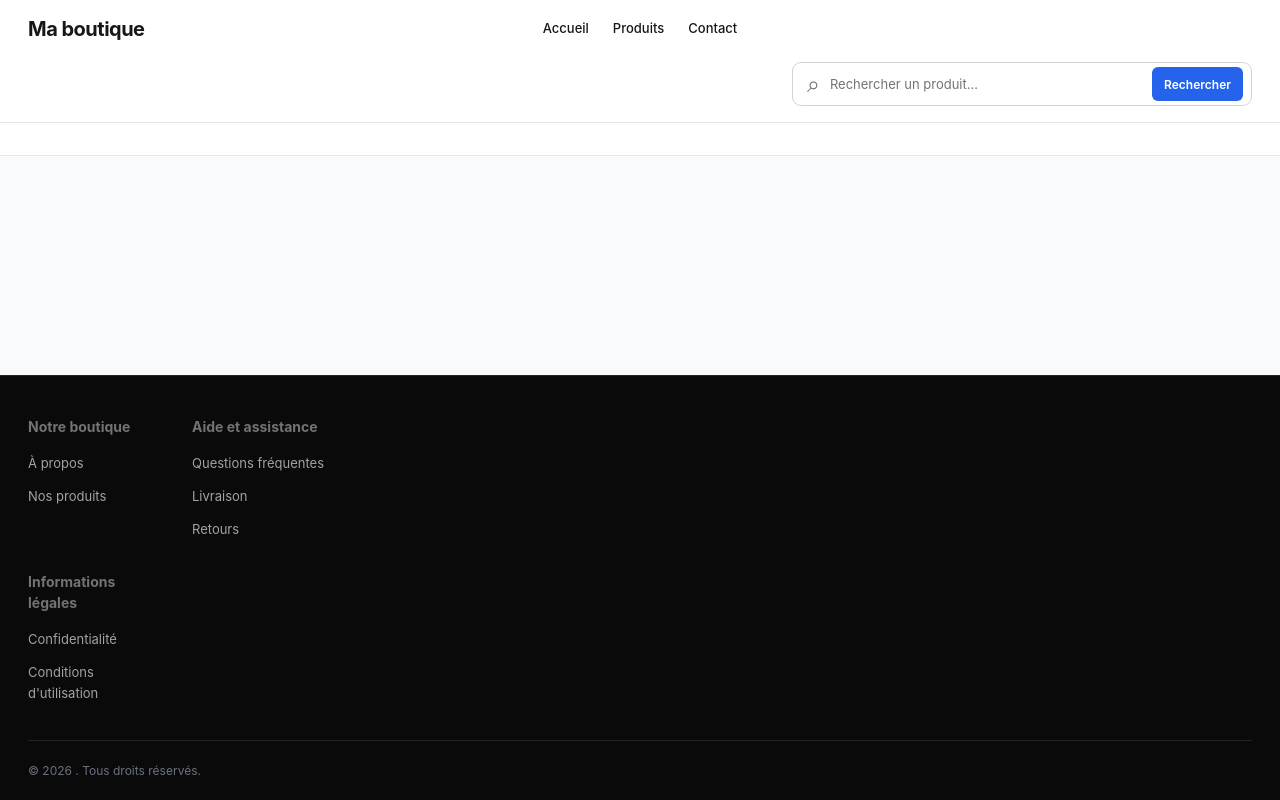
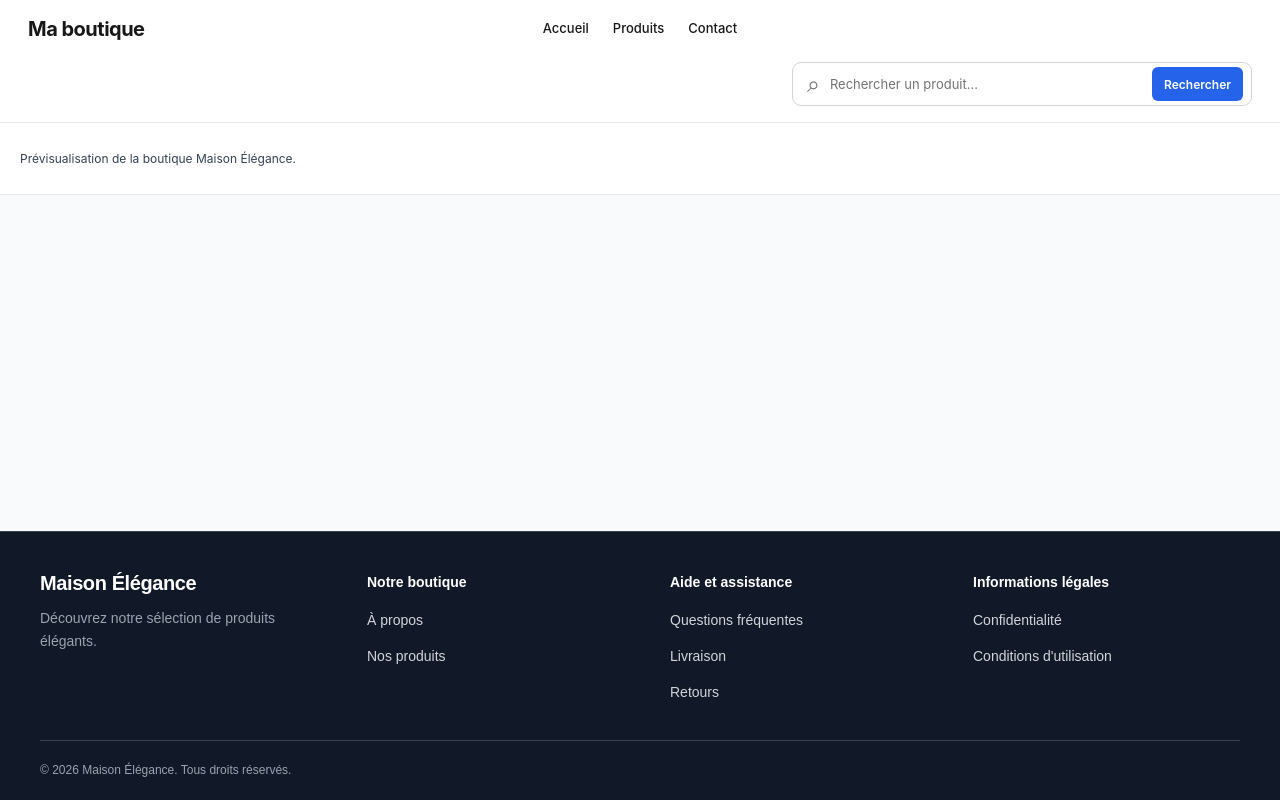
Before and after one commit to Jrdann03/Plateforme_FrontEnd, an Angular app: page /demo in a window 1280 px wide. Built offline with nearby package versions, Linux system fonts and the light colour scheme.

Commit message:
fonctionnalite footer terminee

```diff
--- a/src/app/features/demo/demo/demo.html
+++ b/src/app/features/demo/demo/demo.html
@@ -1 +1,5 @@
-<app-store-site> <div class="demo-controls"> <!-- Nous ajouterons ici les contrôles de démonstration. --> </div> </app-store-site>
+<app-store-site [footerConfig]="footerConfig()">
+  <div class="demo-controls">
+    <p>Prévisualisation de la boutique Maison Élégance.</p>
+  </div>
+</app-store-site>
--- a/src/app/features/demo/demo/demo.ts
+++ b/src/app/features/demo/demo/demo.ts
@@ -1,6 +1,10 @@
-import { Component } from '@angular/core';
+import { Component, signal } from '@angular/core';
 
 import { StoreSite } from '../../store-site/store-site';
+
+import {
+  StoreFooterConfigInput,
+} from '../../../shared/components/footer/footer.config';
 
 @Component({
   selector: 'app-demo',
@@ -9,4 +13,32 @@ import { StoreSite } from '../../store-site/store-site';
   templateUrl: './demo.html',
   styleUrl: './demo.scss',
 })
-export class Demo {}
+export class Demo {
+  protected readonly footerConfig = signal<StoreFooterConfigInput>({
+  layout: 'classic',
+  brand: {
+    name: 'Maison Élégance',
+    description: 'Découvrez notre sélection de produits élégants.',
+    href: '/',
+    showLogo: false,
+  },
+  showCopyright: true,
+  copyrightText: 'Tous droits réservés.',
+  theme: {
+    background: '#111827',
+    text: '#ffffff',
+    muted: '#9ca3af',
+    border: '#374151',
+    link: '#d1d5db',
+    linkHover: '#ffffff',
+    focusRing: '#93c5fd',
+    fontFamily: 'Arial, sans-serif',
+    fontSize: '14px',
+    paddingX: '32px',
+    paddingY: '40px',
+    columnGap: '36px',
+    rowGap: '14px',
+    contentMaxWidth: '1200px',
+  },
+});
+}
--- a/src/app/features/store-site/store-site.html
+++ b/src/app/features/store-site/store-site.html
@@ -5,5 +5,5 @@
     <ng-content />
   </main>
 
-  <app-footer />
+  <app-footer [config]="footerConfig()" />
 </div>
--- a/src/app/features/store-site/store-site.ts
+++ b/src/app/features/store-site/store-site.ts
@@ -2,6 +2,10 @@ import { Component, input } from '@angular/core';
 
 import { Header } from '../../shared/components/header/header';
 import { Footer } from '../../shared/components/footer/footer';
+
+import {
+  StoreFooterConfigInput,
+} from '../../shared/components/footer/footer.config';
 
 @Component({
   selector: 'app-store-site',
@@ -13,25 +17,5 @@ import { Footer } from '../../shared/components/footer/footer';
 export class StoreSite {
   readonly storeName = input<string>('Ma boutique');
 
-  protected readonly footerConfig = {
-  storeName: 'Maison Élégance',
-  showStoreName: true,
-  layout: 'columns' as const,
-  showCopyright: true,
-  copyrightText: 'Tous droits réservés.',
-  columns: [
-    {
-      id: 'about',
-      title: 'À propos',
-      links: [
-        {
-          id: 'about-us',
-          label: 'Qui sommes-nous ?',
-          href: '/a-propos',
-        },
-      ],
-    },
-  ],
-  bottomLinks: [],
-};
+  readonly footerConfig = input<StoreFooterConfigInput>({});
 }
--- a/src/app/shared/components/footer/footer.config.ts
+++ b/src/app/shared/components/footer/footer.config.ts
@@ -1,86 +1,171 @@
-/*
+export type FooterLayout = 'classic' | 'centered' | 'brand-focused';
 
-Configuration du footer partagé par les boutiques.
+export interface FooterLink {
+  id: string;
+  label: string;
+  href: string;
+  visible?: boolean;
+  external?: boolean;
+}
 
-*
+export interface FooterColumn {
+  id: string;
+  title: string;
+  links: FooterLink[];
+  visible?: boolean;
+}
 
-Chaque boutique peut recevoir sa propre configuration depuis
-le backend, sans nécessiter un composant Angular supplémentaire.
+export interface FooterBrandConfig {
+  name: string;
+  logoUrl?: string;
+  logoAlt?: string;
+  description?: string;
+  href?: string;
+  showLogo?: boolean;
+}
 
-*/
+export interface FooterSocialLink {
+  id: string;
+  label: string;
+  href: string;
+  visible?: boolean;
+}
 
-/* -------------------------------------------------------------------------- / / Types / / -------------------------------------------------------------------------- */
+export interface FooterTheme {
+  background: string;
+  text: string;
+  muted: string;
+  border: string;
+  link: string;
+  linkHover: string;
+  focusRing: string;
+  fontFamily: string;
+  fontSize: string;
+  paddingX: string;
+  paddingY: string;
+  columnGap: string;
+  rowGap: string;
+  contentMaxWidth: string;
+}
 
-export type FooterLayout = | 'classic' | 'centered' | 'brand-focused';
+export interface StoreFooterConfig {
+  layout: FooterLayout;
+  brand: FooterBrandConfig;
+  columns: FooterColumn[];
+  showSocialLinks: boolean;
+  socialLinks: FooterSocialLink[];
+  showCopyright: boolean;
+  copyrightText: string;
+  bottomLinks: FooterLink[];
+  theme: FooterTheme;
+}
 
-export interface FooterLink { id: string; label: string; href: string; visible?: boolean; external?: boolean; }
+export type StoreFooterConfigInput = {
+  layout?: FooterLayout;
+  brand?: Partial<FooterBrandConfig>;
+  columns?: FooterColumn[];
+  showSocialLinks?: boolean;
+  socialLinks?: FooterSocialLink[];
+  showCopyright?: boolean;
+  copyrightText?: string;
+  bottomLinks?: FooterLink[];
+  theme?: Partial<FooterTheme>;
+};
 
-export interface FooterColumn { id: string; title: string; links: FooterLink[]; visible?: boolean; }
+export const DEFAULTFOOTERCONFIG: StoreFooterConfig = {
+  layout: 'classic',
 
-export interface FooterBrandConfig { name: string; logoUrl?: string; logoAlt?: string; description?: string; href?: string; showLogo?: boolean; }
+  brand: {
+    name: 'Ma boutique',
+    href: '/',
+    showLogo: false,
+  },
 
-export interface FooterSocialLink { id: string; label: string; href: string; visible?: boolean; }
+  columns: [
+    {
+      id: 'shop',
+      title: 'Notre boutique',
+      visible: true,
+      links: [
+        {
+          id: 'about',
+          label: 'À propos',
+          href: '/a-propos',
+        },
+        {
+          id: 'products',
+          label: 'Nos produits',
+          href: '/produits',
+        },
+      ],
+    },
+    {
+      id: 'help',
+      title: 'Aide et assistance',
+      visible: true,
+      links: [
+        {
+          id: 'faq',
+          label: 'Questions fréquentes',
+          href: '/faq',
+        },
+        {
+          id: 'delivery',
+          label: 'Livraison',
+          href: '/livraison',
+        },
+        {
+          id: 'returns',
+          label: 'Retours',
+          href: '/retours',
+        },
+      ],
+    },
+    {
+      id: 'legal',
+      title: 'Informations légales',
+      visible: true,
+      links: [
+        {
+          id: 'privacy',
+          label: 'Confidentialité',
+          href: '/confidentialite',
+        },
+        {
+          id: 'terms',
+          label: "Conditions d'utilisation",
+          href: '/conditions',
+        },
+      ],
+    },
+  ],
 
-export interface FooterTheme { background: string; text: string; muted: string; border: string; link: string; linkHover: string; focusRing: string;
+  showSocialLinks: false,
+  socialLinks: [],
 
-fontFamily: string; fontSize: string;
+  showCopyright: true,
+  copyrightText: 'Tous droits réservés.',
 
-paddingX: string; paddingY: string;
+  bottomLinks: [],
 
-columnGap: string; rowGap: string;
+  theme: {
+    background: '#ffffff',
+    text: '#171717',
+    muted: '#737373',
+    border: '#e5e5e5',
+    link: '#525252',
+    linkHover: '#2563eb',
+    focusRing: '#93c5fd',
 
-contentMaxWidth: string; }
+    fontFamily: 'inherit',
+    fontSize: '13px',
 
-export interface StoreFooterConfig { layout: FooterLayout;
+    paddingX: '28px',
+    paddingY: '36px',
 
-brand: FooterBrandConfig;
+    columnGap: '32px',
+    rowGap: '24px',
 
-columns: FooterColumn[];
-
-showSocialLinks: boolean; socialLinks: FooterSocialLink[];
-
-showCopyright: boolean; copyrightText: string;
-
-bottomLinks: FooterLink[];
-
-theme: FooterTheme; }
-
-/* -------------------------------------------------------------------------- / / Configuration partielle / / -------------------------------------------------------------------------- */
-
-export type StoreFooterConfigInput = { layout?: FooterLayout;
-
-brand?: Partial<FooterBrandConfig>;
-
-columns?: FooterColumn[];
-
-showSocialLinks?: boolean; socialLinks?: FooterSocialLink[];
-
-showCopyright?: boolean; copyrightText?: string;
-
-bottomLinks?: FooterLink[];
-
-theme?: Partial<FooterTheme>; };
-
-/* -------------------------------------------------------------------------- / / Valeurs par défaut / / -------------------------------------------------------------------------- */
-
-export const DEFAULTFOOTERCONFIG: StoreFooterConfig = { layout: 'classic',
-
-brand: { name: 'Ma boutique', href: '/', showLogo: true, },
-
-columns: [ { id: 'shop', title: 'Notre boutique', visible: true, links: [ { id: 'about', label: 'À propos', href: '/a-propos', }, { id: 'products', label: 'Nos produits', href: '/produits', }, ], }, { id: 'help', title: 'Aide et assistance', visible: true, links: [ { id: 'faq', label: 'Questions fréquentes', href: '/faq', }, { id: 'delivery', label: 'Livraison', href: '/livraison', }, { id: 'returns', label: 'Retours', href: '/retours', }, ], }, { id: 'legal', title: 'Informations légales', visible: true, links: [ { id: 'privacy', label: 'Confidentialité', href: '/confidentialite', }, { id: 'terms', label: "Conditions d'utilisation", href: '/conditions', }, ], }, ],
-
-showSocialLinks: false, socialLinks: [],
-
-showCopyright: true, copyrightText: 'Tous droits réservés.',
-
-bottomLinks: [],
-
-theme: { background: '#ffffff', text: '#171717', muted: '#737373', border: '#e5e5e5', link: '#525252', linkHover: '#2563eb', focusRing: '#93c5fd',
-
-fontFamily: 'inherit', fontSize: '13px',
-
-paddingX: '28px', paddingY: '36px',
-
-columnGap: '32px', rowGap: '24px',
-
-contentMaxWidth: '1200px', }, };
+    contentMaxWidth: '1200px',
+  },
+};
--- a/src/app/shared/components/footer/footer.html
+++ b/src/app/shared/components/footer/footer.html
@@ -1,27 +1,61 @@
 <footer
   class="store-footer"
-  [class.layout-columns]="config().layout === 'columns'"
+  [class.layout-classic]="config().layout === 'classic'"
   [class.layout-centered]="config().layout === 'centered'"
+  [class.layout-brand-focused]="config().layout === 'brand-focused'"
+  [style.--footer-bg]="config().theme.background"
+  [style.--footer-text]="config().theme.text"
+  [style.--footer-muted]="config().theme.muted"
+  [style.--footer-border]="config().theme.border"
+  [style.--footer-link]="config().theme.link"
+  [style.--footer-link-hover]="config().theme.linkHover"
+  [style.--footer-focus]="config().theme.focusRing"
+  [style.--footer-font-family]="config().theme.fontFamily"
+  [style.--footer-font-size]="config().theme.fontSize"
+  [style.--footer-padding-x]="config().theme.paddingX"
+  [style.--footer-padding-y]="config().theme.paddingY"
+  [style.--footer-column-gap]="config().theme.columnGap"
+  [style.--footer-row-gap]="config().theme.rowGap"
+  [style.--footer-content-width]="config().theme.contentMaxWidth"
 >
-  <!-- Contenu principal -->
   <div class="footer-main">
+    @if (config().brand.name || config().brand.showLogo) {
+      <div class="footer-brand">
+        @if (config().brand.showLogo && config().brand.logoUrl) {
+          <a
+            class="footer-brand-link"
+            [href]="config().brand.href || '/'"
+            [attr.aria-label]="config().brand.name"
+          >
+            <img
+              class="footer-logo"
+              [src]="config().brand.logoUrl"
+              [alt]="config().brand.logoAlt || config().brand.name"
+            />
+          </a>
+        }
 
-    <!-- Identité de la boutique -->
-    @if (config().showStoreName) {
-      <div class="footer-brand">
-        <span class="footer-brand-name">
-          {{ config().storeName }}
-        </span>
+        @if (config().brand.name) {
+          <a
+            class="footer-brand-name"
+            [href]="config().brand.href || '/'"
+          >
+            {{ config().brand.name }}
+          </a>
+        }
+
+        @if (config().brand.description) {
+          <p class="footer-brand-description">
+            {{ config().brand.description }}
+          </p>
+        }
       </div>
     }
 
-    <!-- Colonnes d'informations -->
     <div class="footer-columns">
-
       @for (column of config().columns; track column.id) {
         @if (column.visible !== false) {
           <section class="footer-column">
-
             <h2 class="footer-column-title">
               {{ column.title }}
             </h2>
@@ -29,7 +63,6 @@
             @if (column.links.length > 0) {
               <nav [attr.aria-label]="column.title">
                 <ul class="footer-link-list">
-
                   @for (link of column.links; track link.id) {
                     @if (link.visible !== false) {
                       <li>
@@ -44,34 +77,42 @@
                       </li>
                     }
                   }
-
                 </ul>
               </nav>
             }
-
           </section>
         }
       }
-
     </div>
-
   </div>
 
-  <!-- Barre inférieure -->
+  @if (config().showSocialLinks && config().socialLinks.length > 0) {
+    <nav class="footer-social-links" aria-label="Réseaux sociaux">
+      @for (social of config().socialLinks; track social.id) {
+        @if (social.visible !== false) {
+          <a
+            class="footer-link"
+            [href]="social.href"
+            target="_blank"
+            rel="noopener noreferrer"
+          >
+            {{ social.label }}
+          </a>
+        }
+      }
+    </nav>
+  }
+
   <div class="footer-bottom">
-
     @if (config().showCopyright) {
       <p class="footer-copyright">
-        © {{ currentYear }} {{ config().storeName }}.
+        © {{ currentYear }} {{ config().brand.name }}.
         {{ config().copyrightText }}
       </p>
     }
 
     @if (config().bottomLinks.length > 0) {
-      <nav
-        class="footer-bottom-links"
-        aria-label="Informations légales"
-      >
+      <nav class="footer-bottom-links" aria-label="Informations légales">
         @for (link of config().bottomLinks; track link.id) {
           @if (link.visible !== false) {
             <a
@@ -86,6 +127,5 @@
         }
       </nav>
     }
-
   </div>
 </footer>
--- a/src/app/shared/components/footer/footer.scss
+++ b/src/app/shared/components/footer/footer.scss
@@ -6,57 +6,73 @@
 }
 
 .store-footer {
-  --footer-bg: var(--store-footer-bg, #ffffff);
-  --footer-text: var(--store-footer-text, #374151);
-  --footer-muted: var(--store-footer-muted, #6b7280);
-  --footer-border: var(--store-footer-border, #e5e7eb);
-  --footer-link: var(--store-footer-link, #4b5563);
-  --footer-link-hover: var(--store-footer-link-hover, #2563eb);
-  --footer-focus: var(--store-focus-ring, #93c5fd);
-
   width: 100%;
-  padding: 40px 28px 20px;
-  border-top: 1px solid var(--footer-border);
-  background: var(--footer-bg);
-  color: var(--footer-text);
-  font-family: var(--store-font-family, inherit);
-  font-size: var(--store-font-size, 14px);
+  padding: var(--footer-padding-y, 36px) var(--footer-padding-x, 28px) 20px;
+  border-top: 1px solid var(--footer-border, #e5e7eb);
+  background: var(--footer-bg, #ffffff);
+  color: var(--footer-text, #171717);
+  font-family: var(--footer-font-family, inherit);
+  font-size: var(--footer-font-size, 13px);
+  box-sizing: border-box;
 }
 
-/* -------------------------------------------------------------------------- */
-/* Contenu principal                                                         */
-/* -------------------------------------------------------------------------- */
+.store-footer *,
+.store-footer *::before,
+.store-footer *::after {
+  box-sizing: border-box;
+}
 
 .footer-main {
   display: grid;
   grid-template-columns: minmax(160px, 1fr) 3fr;
-  gap: 40px;
+  gap: var(--footer-column-gap, 32px);
   width: 100%;
-  max-width: 1440px;
+  max-width: var(--footer-content-width, 1200px);
   margin-inline: auto;
 }
 
 .footer-brand {
+  display: flex;
   min-width: 0;
+  flex-direction: column;
+  align-items: flex-start;
+  gap: 12px;
+}
+
+.footer-brand-link {
+  display: inline-flex;
+  max-width: 100%;
+}
+
+.footer-logo {
+  display: block;
+  width: auto;
+  max-width: 160px;
+  max-height: 56px;
+  object-fit: contain;
 }
 
 .footer-brand-name {
-  display: inline-block;
-  overflow-wrap: anywhere;
-  color: var(--footer-text);
+  color: var(--footer-text, #171717);
   font-size: 20px;
   font-weight: 700;
   letter-spacing: -0.4px;
+  text-decoration: none;
+  overflow-wrap: anywhere;
 }
 
-/* -------------------------------------------------------------------------- */
-/* Colonnes                                                                   */
-/* -------------------------------------------------------------------------- */
+.footer-brand-description {
+  max-width: 320px;
+  margin: 0;
+  color: var(--footer-muted, #737373);
+  font-size: inherit;
+  line-height: 1.7;
+}
 
 .footer-columns {
   display: grid;
-  grid-template-columns: repeat(2, minmax(0, 1fr));
-  gap: 32px;
+  grid-template-columns: repeat(3, minmax(0, 1fr));
+  gap: var(--footer-column-gap, 32px);
   min-width: 0;
 }
 
@@ -66,28 +82,25 @@
 
 .footer-column-title {
   margin: 0 0 16px;
-  color: var(--footer-text);
+  color: var(--footer-text, #171717);
   font-size: 14px;
   font-weight: 700;
   line-height: 1.5;
+  overflow-wrap: anywhere;
 }
 
 .footer-link-list {
   display: flex;
   flex-direction: column;
   align-items: flex-start;
-  gap: 12px;
+  gap: var(--footer-row-gap, 12px);
   margin: 0;
   padding: 0;
   list-style: none;
 }
 
-/* -------------------------------------------------------------------------- */
-/* Liens                                                                      */
-/* -------------------------------------------------------------------------- */
-
 .footer-link {
-  color: var(--footer-link);
+  color: var(--footer-link, #525252);
   font-size: inherit;
   line-height: 1.6;
   text-decoration: none;
@@ -95,19 +108,26 @@
   transition: color 0.2s;
 
   &:hover {
-    color: var(--footer-link-hover);
+    color: var(--footer-link-hover, #2563eb);
   }
 
   &:focus-visible {
-    outline: 2px solid var(--footer-focus);
+    outline: 2px solid var(--footer-focus, #93c5fd);
     outline-offset: 4px;
     border-radius: 2px;
   }
 }
 
-/* -------------------------------------------------------------------------- */
-/* Barre inférieure                                                           */
-/* -------------------------------------------------------------------------- */
+.footer-social-links {
+  display: flex;
+  align-items: center;
+  justify-content: center;
+  flex-wrap: wrap;
+  gap: 16px 24px;
+  width: 100%;
+  max-width: var(--footer-content-width, 1200px);
+  margin: 32px auto 0;
+}
 
 .footer-bottom {
   display: flex;
@@ -116,15 +136,15 @@
   flex-wrap: wrap;
   gap: 16px 24px;
   width: 100%;
-  max-width: 1440px;
+  max-width: var(--footer-content-width, 1200px);
   margin: 36px auto 0;
   padding-top: 20px;
-  border-top: 1px solid var(--footer-border);
+  border-top: 1px solid var(--footer-border, #e5e7eb);
 }
 
 .footer-copyright {
   margin: 0;
-  color: var(--footer-muted);
+  color: var(--footer-muted, #737373);
   font-size: 12px;
   line-height: 1.6;
 }
@@ -136,19 +156,19 @@
   gap: 12px 24px;
 }
 
-/* -------------------------------------------------------------------------- */
-/* Variante : colonnes                                                        */
-/* -------------------------------------------------------------------------- */
+/* Disposition classique : marque à gauche, colonnes à droite. */
 
-.layout-columns {
+.layout-classic {
   .footer-main {
     grid-template-columns: minmax(160px, 1fr) 3fr;
   }
+
+  .footer-columns {
+    grid-template-columns: repeat(3, minmax(0, 1fr));
+  }
 }
 
-/* -------------------------------------------------------------------------- */
-/* Variante : centrée                                                         */
-/* -------------------------------------------------------------------------- */
+/* Disposition centrée. */
 
 .layout-centered {
   .footer-main {
@@ -159,13 +179,19 @@
   }
 
   .footer-brand {
+    align-items: center;
+    text-align: center;
+  }
+
+  .footer-brand-description {
     text-align: center;
   }
 
   .footer-columns {
-    display: flex;justify-content: center;
+    display: flex;
+    justify-content: center;
     flex-wrap: wrap;
-    gap: 40px;
+    gap: var(--footer-column-gap, 32px);
     width: 100%;
   }
 
@@ -188,15 +214,38 @@
   }
 }
 
-/* -------------------------------------------------------------------------- */
-/* Responsive : tablette                                                      */
-/* -------------------------------------------------------------------------- */
+/* Disposition centrée avec une identité plus visible. */
+
+.layout-brand-focused {
+  .footer-main {
+    display: flex;
+    flex-direction: column;
+    align-items: center;
+    gap: 36px;
+  }
+
+  .footer-brand {
+    align-items: center;
+    text-align: center;
+  }
+
+  .footer-brand-name {
+    font-size: 26px;
+  }
+
+  .footer-brand-description {
+    text-align: center;
+  }
+
+  .footer-columns {
+    grid-template-columns: repeat(3, minmax(0, 1fr));
+    width: 100%;
+  }
+}
+
+/* Tablettes. */
 
 @media (max-width: 900px) {
-  .store-footer {
-    padding: 32px 24px 20px;
-  }
-
   .footer-main {
     grid-template-columns: 1fr;
     gap: 28px;
@@ -204,13 +253,16 @@
 
   .footer-columns {
     grid-template-columns: repeat(2, minmax(0, 1fr));
-    gap: 28px;
+    gap: var(--footer-column-gap, 28px);
+  }
+
+  .layout-classic .footer-columns,
+  .layout-brand-focused .footer-columns {
+    grid-template-columns: repeat(2, minmax(0, 1fr));
   }
 }
 
-/* -------------------------------------------------------------------------- */
-/* Responsive : mobile                                                        */
-/* -------------------------------------------------------------------------- */
+/* Mobiles. */
 
 @media (max-width: 560px) {
   .store-footer {
@@ -224,6 +276,11 @@
   .footer-columns {
     grid-template-columns: 1fr;
     gap: 24px;
+  }
+
+  .layout-classic .footer-columns,
+  .layout-brand-focused .footer-columns {
+    grid-template-columns: 1fr;
   }
 
   .footer-column-title {
@@ -246,7 +303,8 @@
     gap: 10px 18px;
   }
 
-  .layout-centered {
+  .layout-centered,
+  .layout-brand-focused {
     .footer-columns {
       display: flex;
       flex-direction: column;
@@ -265,10 +323,6 @@
   }
 }
 
-/* -------------------------------------------------------------------------- */
-/* Accessibilité : réduction des animations                                   */
-/* -------------------------------------------------------------------------- */
-
 @media (prefers-reduced-motion: reduce) {
   .footer-link {
     transition: none;
--- a/src/app/shared/components/footer/footer.ts
+++ b/src/app/shared/components/footer/footer.ts
@@ -1,36 +1,49 @@
 import { Component, computed, input } from '@angular/core';
 
-import { DEFAULTFOOTERCONFIG, StoreFooterConfig, StoreFooterConfigInput, } from './footer.config';
+import {
+  DEFAULTFOOTERCONFIG,
+  StoreFooterConfig,
+  StoreFooterConfigInput,
+} from './footer.config';
 
-@Component({ selector: 'app-footer', standalone: true, imports: [], templateUrl: './footer.html', styleUrl: './footer.scss', }) export class Footer {
+@Component({
+  selector: 'app-footer',
+  standalone: true,
+  imports: [],
+  templateUrl: './footer.html',
+  styleUrl: './footer.scss',
+})
+export class Footer {
+  readonly configInput = input<StoreFooterConfigInput>(
+    {},
+    { alias: 'config' },
+  );
 
-/*
-Configuration reçue par le composant.
-Elle pourra provenir du composant StoreSite ou du backend.
+  protected readonly config = computed<StoreFooterConfig>(() => {
+    const custom = this.configInput();
+    const defaults = DEFAULTFOOTERCONFIG;
 
-*/ readonly configInput = input<StoreFooterConfigInput>( {}, { alias: 'config' }, );
+    return {
+      ...defaults,
+      ...custom,
 
-/*
+      brand: {
+        ...defaults.brand,
+        ...custom.brand,
+      },
 
-Configuration complète obtenue en fusionnant
-les valeurs par défaut et les personnalisations.
+      columns: custom.columns ?? defaults.columns,
 
-*/ protected readonly config = computed<StoreFooterConfig>(() => { const custom = this.configInput(); const defaults = DEFAULTFOOTERCONFIG;
+      socialLinks: custom.socialLinks ?? defaults.socialLinks,
 
-return { ...defaults, ...custom,
+      bottomLinks: custom.bottomLinks ?? defaults.bottomLinks,
 
-brand: { ...defaults.brand, ...custom.brand, },
+      theme: {
+        ...defaults.theme,
+        ...custom.theme,
+      },
+    };
+  });
 
-columns: custom.columns ?? defaults.columns,
-
-socialLinks: custom.socialLinks ?? defaults.socialLinks,
-
-bottomLinks: custom.bottomLinks ?? defaults.bottomLinks,
-
-theme: { ...defaults.theme, ...custom.theme, }, }; });
-
-/*
-
-Année actualisée automatiquement.
-
-*/ protected readonly currentYear = new Date().getFullYear(); }
+  protected readonly currentYear = new Date().getFullYear();
+}
```
